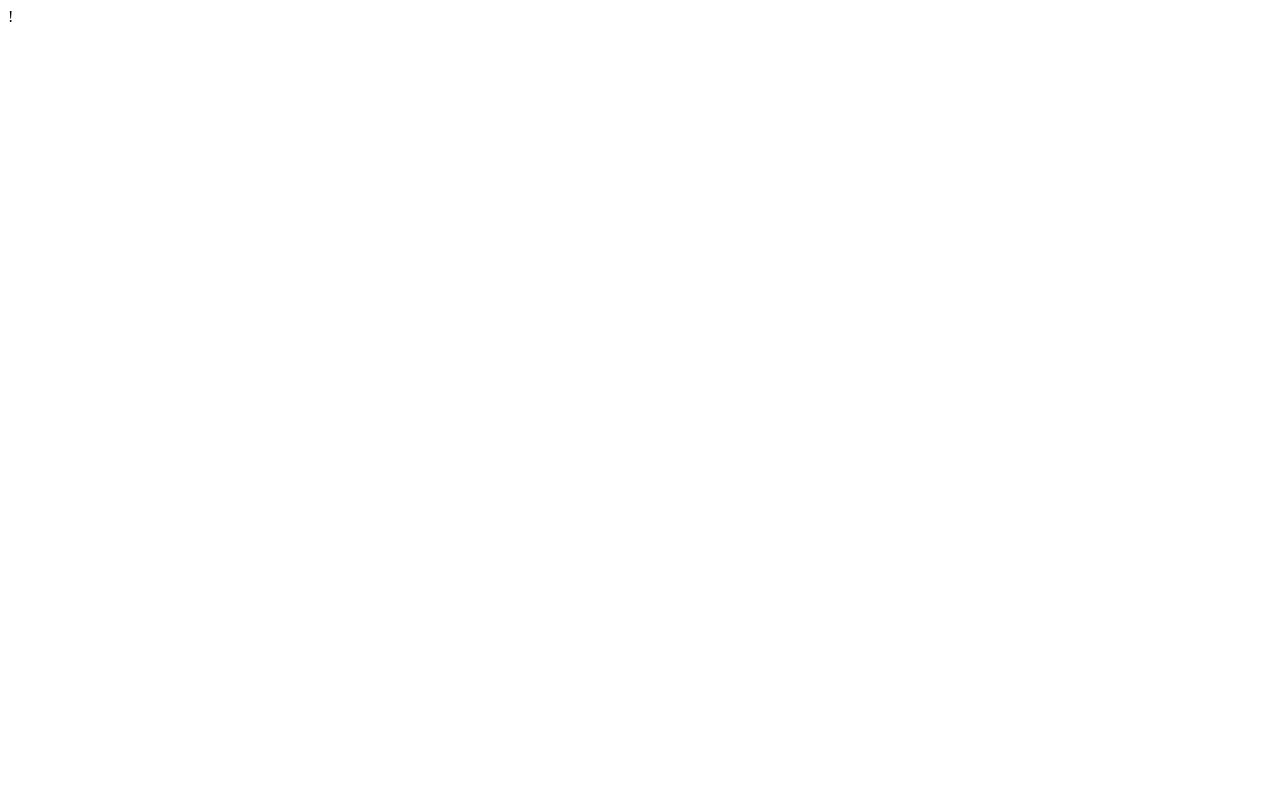
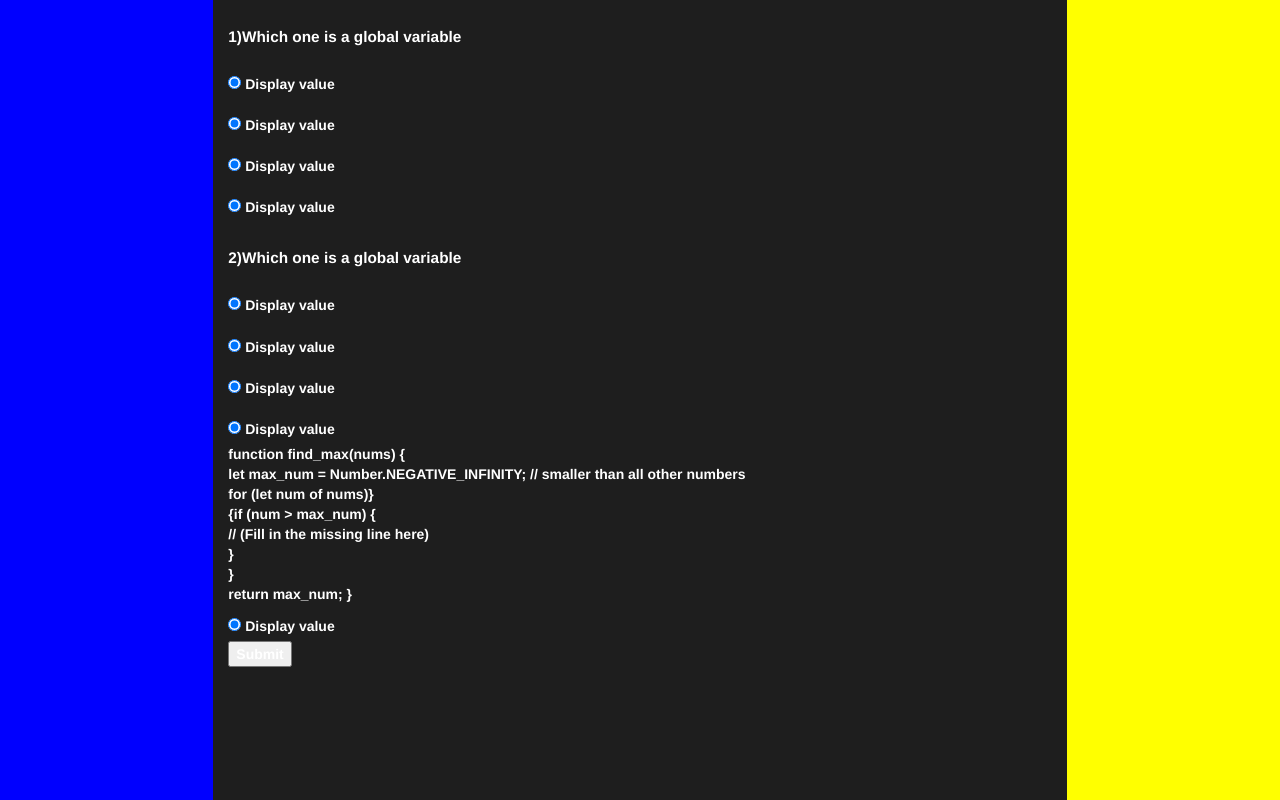
Before and after one commit to victoriamwangi/K-Fort-School-Quiz-Board, a plain HTML site: page index.html in a window 1280 px wide. Drawn offline with Linux system fonts and the light colour scheme.

Commit message:
st:form- create a form and form groups

```diff
--- a/css/style.css
+++ b/css/style.css
@@ -3,3 +3,34 @@ body{
     margin: 0;
     padding: 0;
 }
+.container{
+    width: 100% ;
+    height: 100vh;
+    color: white;
+    font-weight: 800;
+}
+
+.row{
+    height: 100%;
+}
+#col1, #col2, #col3{
+    height: 100%;
+}
+#col2{
+    background-color: #1E1E1E;
+}
+form {
+    align-items: center;
+}
+.opt{
+    padding-top: 1.1vw;
+}
+.question{
+    padding-top: 2vw;
+    font-size: 1.2vw;
+}
+
+label{
+    margin-right: 20px;
+  /* color: red;  */
+}
--- a/index.html
+++ b/index.html
@@ -1 +1,173 @@
-!
+<!DOCTYPE html>
+<html lang="en">
+  <head>
+    <meta charset="UTF-8" />
+    <meta http-equiv="X-UA-Compatible" content="IE=edge" />
+    <meta name="viewport" content="width=device-width, initial-scale=1.0" />
+    <title>Document</title>
+    <link rel="stylesheet" href="css/bootstrap.min.css" />
+    <link rel="stylesheet" href="css/style.css" />
+  </head>
+  <body>
+    <div class="container">
+      <div class="row">
+        <div
+          class="col-md-3 col-lg-2"
+          style="background-color: blue"
+          id="col1"
+        ></div>
+        <div class="col-md-3 col-lg-8" id="col2">
+          <form
+            action="
+          "
+          >
+            <div class="form-check">
+              <p class="question">1)Which one is a global variable</p>
+              <div class="opt">
+                <label class="form-check-label">
+                  <input
+                    type="radio"
+                    class="form-check-input"
+                    name=""
+                    id=""
+                    value="checkedValue"
+                    checked
+                  />
+                  Display value
+                </label>
+              </div>
+              <div class="opt">
+                <label class="form-check-label">
+                  <input
+                    type="radio"
+                    class="form-check-input"
+                    name=""
+                    id=""
+                    value="checkedValue"
+                    checked
+                  />
+                  Display value
+                </label>
+              </div>
+              <div class="opt">
+                <label class="form-check-label">
+                  <input
+                    type="radio"
+                    class="form-check-input"
+                    name=""
+                    id=""
+                    value="checkedValue"
+                    checked
+                  />
+                  Display value
+                </label>
+              </div>
+              <div class="opt">
+                <label class="form-check-label">
+                  <input
+                    type="radio"
+                    class="form-check-input"
+                    name=""
+                    id=""
+                    value="checkedValue"
+                    checked
+                  />
+                  Display value
+                </label>
+              </div>
+            </div>
+
+            <div class="form-check">
+              <p class="question" class="question">
+                2)Which one is a global variable
+              </p>
+              <div class="opt">
+                <label class="form-check-label">
+                  <input
+                    type="radio"
+                    class="form-check-input"
+                    name=""
+                    id=""
+                    value="checkedValue"
+                    checked
+                  />
+                  Display value
+                </label>
+              </div>
+              <div class="opt">
+                <label class="form-check-label">
+                  <input
+                    type="radio"
+                    class="form-check-input"
+                    name=""
+                    id=""
+                    value="checkedValue"
+                    checked
+                  />
+                  Display value
+                </label>
+              </div>
+              <div class="opt">
+                <label class="form-check-label">
+                  <input
+                    type="radio"
+                    class="form-check-input"
+                    name=""
+                    id=""
+                    value="checkedValue"
+                    checked
+                  />
+                  Display value
+                </label>
+              </div>
+              <div class="opt">
+                <label class="form-check-label">
+                  <input
+                    type="radio"
+                    class="form-check-input"
+                    name=""
+                    id=""
+                    value="checkedValue"
+                    checked
+                  />
+                  Display value
+                </label>
+              </div>
+              <div class="form-check">
+                <p>
+                  function find_max(nums) { <br />let max_num =
+                  Number.NEGATIVE_INFINITY; // smaller than all other numbers<br />
+                  for (let num of nums)}<br />
+                  {if (num > max_num) {<br />
+                  // (Fill in the missing line here) <br />} <br />}
+                  <br />return max_num; }
+                </p>
+                <label class="form-check-label">
+                  <input
+                    type="radio"
+                    class="form-check-input"
+                    name=""
+                    id=""
+                    value="checkedValue"
+                    checked
+                  />
+                  Display value
+                </label>
+              </div>
+            </div>
+
+            <button type="submit">Submit</button>
+          </form>
+        </div>
+        <div
+          class="col-md-3 col-lg-2"
+          style="background-color: yellow"
+          id="col3"
+        ></div>
+      </div>
+    </div>
+
+    <script src="js/bootstrap.min.js"></script>
+    <script src="js/script.js"></script>
+  </body>
+</html>
```
Also changed, not shown: images/SeekPng 3.png (added).
